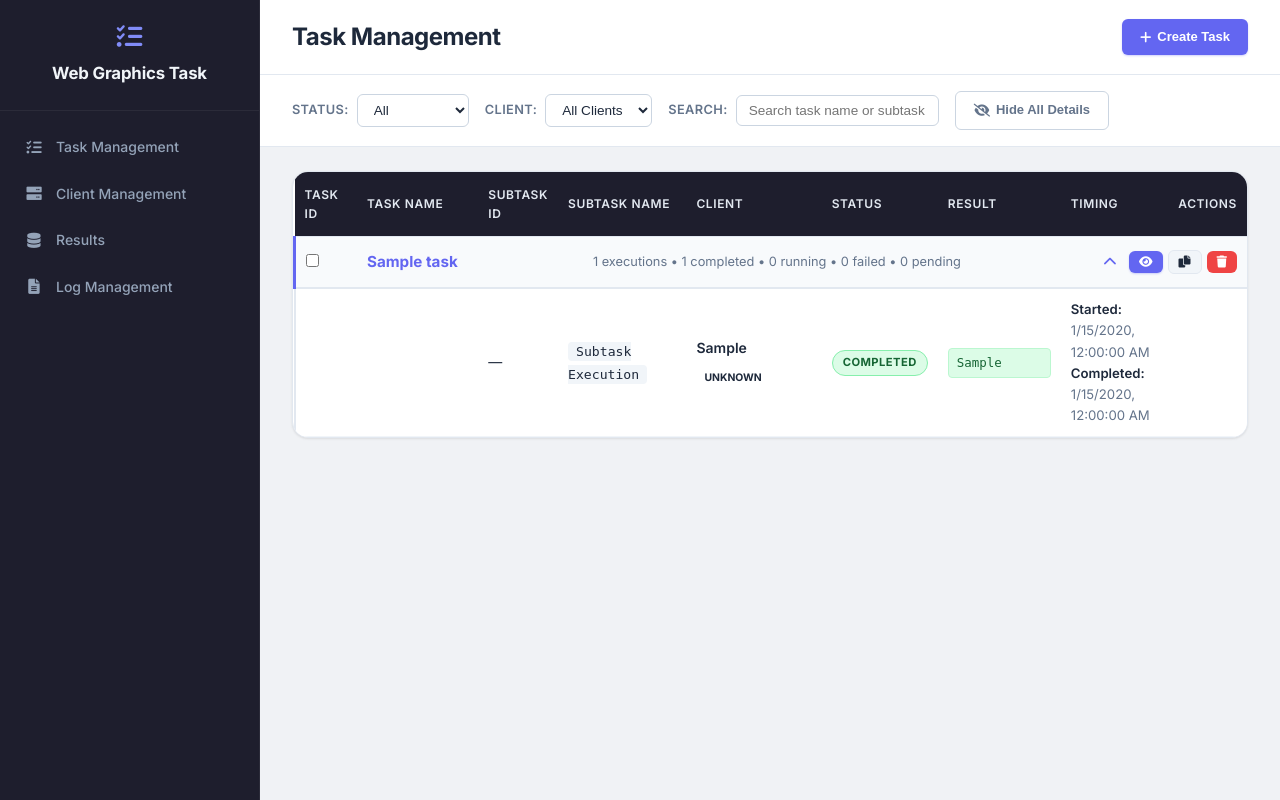
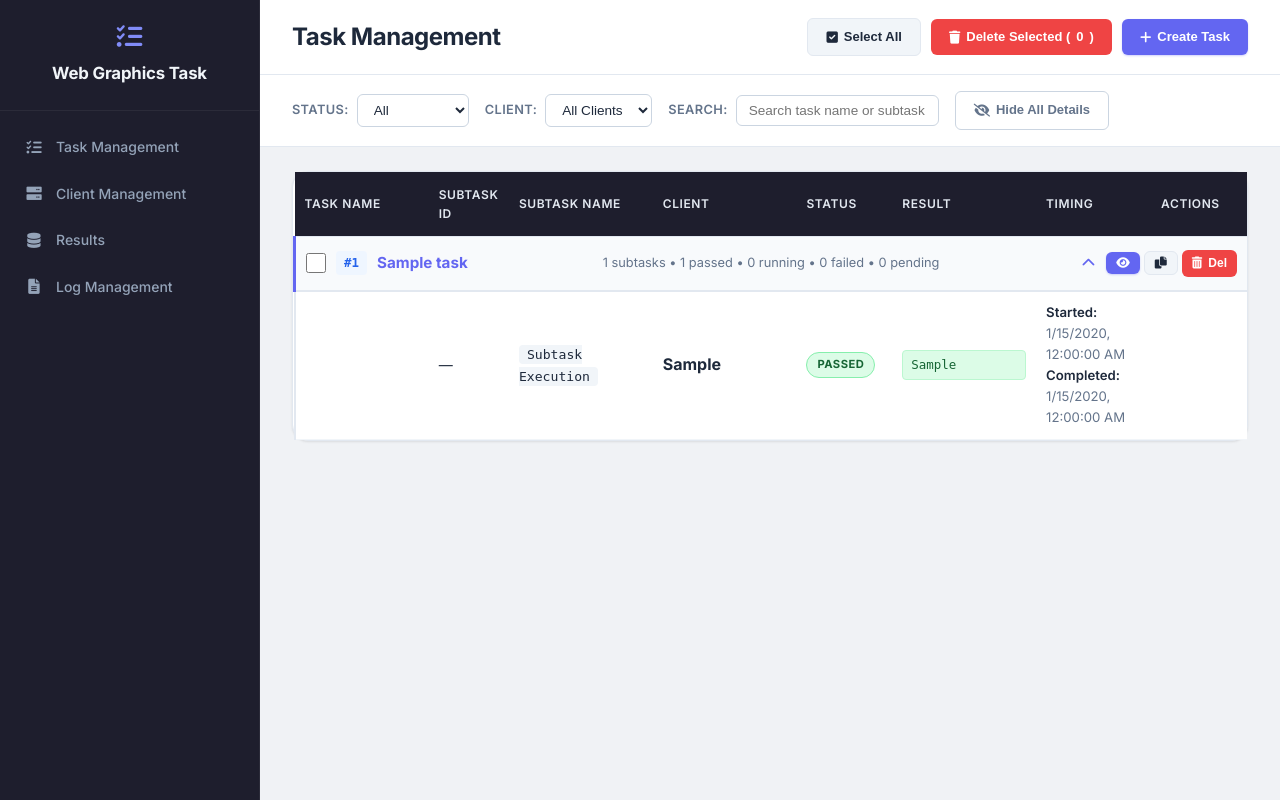
Before and after one commit to webgfx/task, a Flask app: page / in a window 1280 px wide. Run offline with Flask 3, Linux system fonts and the light colour scheme; tables that the repository leaves empty hold one stand-in row (values such as "Sample post"); data that the repository does not hold is empty; parts of the project's set-up code (start-up, migrations or seed data) failed here and were passed over; some libraries are stand-ins or nearby versions.

Commit message:
Fix batch delete: clickable checkboxes, allow delete any status, select all button, status labels (PASSED/FAILED), remove client status and ping, cache busting

```diff
--- a/server/api.py
+++ b/server/api.py
@@ -278,13 +278,6 @@ def create_api_blueprint(database, socketio, result_collector=None):
                     'success': False,
                     'error': 'Task does not exist'
                 }), 404
-
-            # Check if task is currently running
-            if task.status in [TaskStatus.RUNNING]:
-                return jsonify({
-                    'success': False,
-                    'error': f'Cannot delete task while it is {task.status.value}. Please cancel the task first.'
-                }), 400
 
             success = database.delete_task(task_id)
 
--- a/server/static/css/style.css
+++ b/server/static/css/style.css
@@ -371,7 +371,7 @@ body {
     border-radius: var(--r-lg);
     box-shadow: var(--shadow-sm);
     margin: 24px 32px;
-    overflow: hidden;
+    overflow: visible;
     border: 1px solid var(--c-border);
 }
 
@@ -416,14 +416,14 @@ body {
 .enhanced-task-table tbody tr:hover { background: #f8fafc; }
 
 .enhanced-task-table .task-id-col { width: 7%; }
-.enhanced-task-table .task-name-col { width: 16%; }
+.enhanced-task-table .task-name-col { width: 14%; }
 .enhanced-task-table .subtask-id-col { width: 8%; }
 .enhanced-task-table .subtask-name-col { width: 15%; }
 .enhanced-task-table .client-col { width: 15%; }
 .enhanced-task-table .status-col { width: 10%; }
 .enhanced-task-table .result-col { width: 15%; }
 .enhanced-task-table .timing-col { width: 12%; }
-.enhanced-task-table .actions-col { width: 6%; }
+.enhanced-task-table .actions-col { width: 10%; }
 
 /* Task group rows */
 .task-group-row {
@@ -432,10 +432,10 @@ body {
 }
 .task-group-row td { padding: 13px 10px; border-bottom: 2px solid var(--c-border); }
 
-.task-group-header { display: flex; justify-content: space-between; align-items: center; }
-.task-group-title { font-size: .95rem; font-weight: 700; color: var(--c-primary); }
-.task-group-summary { font-size: .8rem; color: var(--c-text-secondary); font-weight: 400; }
-.task-group-actions { display: flex; gap: 5px; align-items: center; }
+.task-group-header { display: flex; justify-content: space-between; align-items: center; overflow: visible; }
+.task-group-title { font-size: .95rem; font-weight: 700; color: var(--c-primary); flex-shrink: 1; min-width: 0; overflow: hidden; text-overflow: ellipsis; white-space: nowrap; }
+.task-group-summary { font-size: .8rem; color: var(--c-text-secondary); font-weight: 400; flex-shrink: 1; }
+.task-group-actions { display: flex; gap: 4px; align-items: center; flex-shrink: 0; }
 
 .collapse-toggle {
     background: none; border: none; color: var(--c-primary); cursor: pointer;
@@ -705,6 +705,7 @@ body {
 .pagination button {
     padding: 7px 12px; border: 1px solid var(--c-border); background: var(--c-surface);
     border-radius: var(--r-sm); cursor: pointer; font-size: .8rem; font-weight: 500;
+    color: var(--c-text);
     transition: all var(--dur-fast);
 }
 .pagination button:hover:not(:disabled) { background: #f1f5f9; border-color: var(--c-primary); color: var(--c-primary); }
--- a/server/static/js/tasks.js
+++ b/server/static/js/tasks.js
@@ -724,13 +724,16 @@ function renderTaskGroup(task, container) {
     const groupRow = document.createElement('tr');
     groupRow.className = 'task-group-row';
     groupRow.innerHTML = `
-        <td><input type="checkbox" class="task-checkbox" value="${task.id}" onchange="updateBatchDeleteButton()" ${task.status === 'running' ? 'disabled' : ''}></td>
-        <td colspan="9">
+        <td colspan="8">
             <div class="task-group-header">
-                <div class="task-group-title">${task.name}</div>
+                <div style="display:flex; align-items:center; gap:10px;">
+                    <input type="checkbox" class="task-checkbox" value="${task.id}" onclick="updateBatchDeleteButton();" style="width:20px; height:20px; cursor:pointer; accent-color:#6366f1;">
+                    <span class="task-id-badge">#${task.id}</span>
+                    <span class="task-group-title">${task.name}</span>
+                </div>
                 <div class="task-group-summary">
-                    ${taskStats.totalExecutions} executions •
-                    ${taskStats.completed} completed •
+                    ${taskStats.totalExecutions} subtasks •
+                    ${taskStats.completed} passed •
                     ${taskStats.running} running •
                     ${taskStats.failed} failed •
                     ${taskStats.pending} pending
@@ -749,9 +752,9 @@ function renderTaskGroup(task, container) {
                         <i class="fas fa-copy"></i>
                     </button>
                     ${task.status !== 'running' ?
-                        `<button class="btn btn-small btn-danger" onclick="deleteTask(${task.id})"
-                                title="Delete Task">
-                            <i class="fas fa-trash"></i>
+                        `<button class="btn btn-small btn-danger" onclick="event.stopPropagation(); deleteTask(${task.id})"
+                                title="Delete Task" style="flex-shrink:0;">
+                            <i class="fas fa-trash-alt"></i> Del
                         </button>` : ''
                     }
                 </div>
@@ -889,7 +892,6 @@ function createSubtaskExecutionRow(task, execution) {
     const resultInfo = formatResultInfo(execution);
 
     row.innerHTML = `
-        <td class="task-id-col"></td>
         <td class="task-name-col"></td>
         <td class="subtask-id-col">
             ${execution.subtask_id !== null && execution.subtask_id !== undefined ? `<span class="subtask-id-badge">${execution.subtask_id}</span>` : '<span class="no-id">—</span>'}
@@ -900,13 +902,10 @@ function createSubtaskExecutionRow(task, execution) {
             </div>
         </td>
         <td class="client-col">
-            <div class="client-info-inline">
-                <span class="client-name">${execution.client}</span>
-                <span class="client-status ${clientStatus}">${clientStatus}</span>
-            </div>
+            <span class="client-name">${execution.client}</span>
         </td>
         <td class="status-col">
-            <span class="status-badge ${execution.status}">${execution.status}</span>
+            <span class="status-badge ${execution.status}">${execution.status === 'completed' ? 'PASSED' : execution.status.toUpperCase()}</span>
         </td>
         <td class="result-col">
             ${resultInfo}
@@ -1350,11 +1349,26 @@ async function deleteTask(taskId) {
 }
 
 // Batch delete support
+function selectAllTasks() {
+    const checkboxes = document.querySelectorAll('.task-checkbox');
+    const allChecked = Array.from(checkboxes).every(cb => cb.checked);
+    checkboxes.forEach(cb => { cb.checked = !allChecked; });
+    updateBatchDeleteButton();
+}
+
+function toggleSelectAllTasks(masterCheckbox) {
+    document.querySelectorAll('.task-checkbox').forEach(cb => {
+        if (!cb.disabled) cb.checked = masterCheckbox.checked;
+    });
+    updateBatchDeleteButton();
+}
+
 function updateBatchDeleteButton() {
     const checked = document.querySelectorAll('.task-checkbox:checked');
     const btn = document.getElementById('batchDeleteBtn');
     const count = document.getElementById('selectedTaskCount');
-    if (btn) btn.style.display = checked.length > 0 ? 'inline-flex' : 'none';
+    console.log('Checkboxes checked:', checked.length);
+    if (btn) btn.disabled = checked.length === 0;
     if (count) count.textContent = checked.length;
 }
 
--- a/server/templates/tasks.html
+++ b/server/templates/tasks.html
@@ -54,7 +54,11 @@
                 <div class="header-content">
                     <h1>Task Management</h1>
                     <div class="header-actions">
-                        <button class="btn btn-danger" id="batchDeleteBtn" onclick="batchDeleteTasks()" style="display:none;">
+                        <button class="btn btn-secondary" onclick="selectAllTasks()">
+                            <i class="fas fa-check-square"></i>
+                            Select All
+                        </button>
+                        <button class="btn btn-danger" id="batchDeleteBtn" onclick="batchDeleteTasks()" disabled>
                             <i class="fas fa-trash"></i>
                             Delete Selected (<span id="selectedTaskCount">0</span>)
                         </button>
@@ -102,7 +106,6 @@
                 <table class="task-table enhanced-task-table">
                     <thead>
                         <tr>
-                            <th class="task-id-col">Task ID</th>
                             <th class="task-name-col">Task Name</th>
                             <th class="subtask-id-col">Subtask ID</th>
                             <th class="subtask-name-col">Subtask Name</th>
@@ -333,7 +336,7 @@
 
     <!-- JavaScript -->
     <script src="https://cdnjs.cloudflare.com/ajax/libs/socket.io/4.7.2/socket.io.js"></script>
-    <script src="{{ url_for('static', filename='js/app.js') }}"></script>
-    <script src="{{ url_for('static', filename='js/tasks.js') }}"></script>
+    <script src="{{ url_for('static', filename='js/app.js') }}?v=20260317"></script>
+    <script src="{{ url_for('static', filename='js/tasks.js') }}?v=20260317b"></script>
 </body>
 </html>
```
Also changed, not shown: client/subtask_executor.py (line endings or trailing spaces), common/subtasks.py (line endings or trailing spaces).
